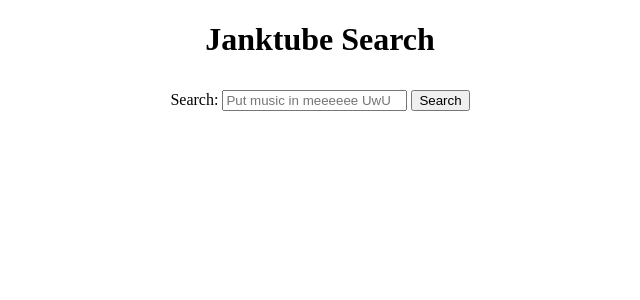
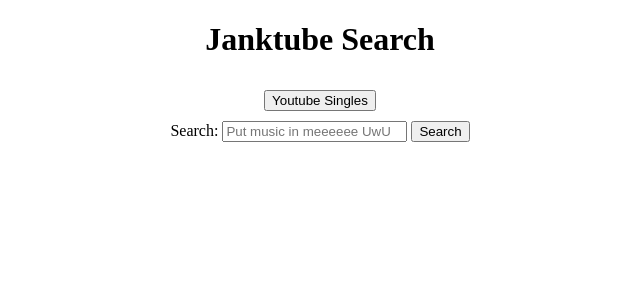
Before and after one commit to DumpsterCat11/FlaskProject, a Flask app: page / in a window 1280 px wide. Shown: the top 300 px of the page, without its empty margins (320-960 px from the left). Run offline with Flask 3, Linux system fonts and the light colour scheme.

Commit message:
feat: updating janktube

```diff
--- a/app.py
+++ b/app.py
@@ -19,7 +19,7 @@
 album_items = []
 
 
-@app.route('/')
+@app.route('/', methods=['GET', 'POST'])
 def index():
 
     return render_template('index.html')
@@ -246,9 +246,10 @@
         os.makedirs(artist_album_dir)
 
     output_location = os.path.join(artist_album_dir, "%(title)s.%(ext)s")
-    #subprocess_command = ["python3", "/usr/local/bin/yt-dlp", f"https://www.youtube.com/watch?v={track}", "--extract-audio", "--audio-format", "best", "--embed-thumbnail", "--write-thumbnail", "--add-metadata", "-o", output_location]
     for item in album_video_ids:
-        subprocess.run(["python3", "/usr/local/bin/yt-dlp", f"https://www.youtube.com/watch?v={item}", "--extract-audio", "--audio-format", "best", "--embed-thumbnail", "--write-thumbnail", "--add-metadata", "-o", output_location])
+        #docker location: "python3", "/usr/local/bin/yt-dlp"
+        subprocess_command = ["python3", "/usr/local/bin/yt-dlp", f"https://www.youtube.com/watch?v={item}", "--extract-audio", "--audio-format", "best", "--embed-thumbnail", "--write-thumbnail", "--add-metadata", "-o", output_location]
+        subprocess.run(subprocess_command)
 
     #clear url list before next search
     album_items.clear()
@@ -256,5 +257,22 @@
     persistent_url_list.clear()
     return render_template('downloading.html', thumbnail_url=thumbnail_url)
 
+@app.route("/hot_singles_route", methods=["GET", "POST"])
+def hot_singles():
+    return render_template("hot_singles.html")
+
+@app.route("/hot_singles_results_route", methods=["POST", "GET"])
+def hot_singles_results():
+    search_query = request.form.get("hot_singles_results")
+    print(f"search_query = {search_query}")
+    #test_output_location = "/home/brandon/mycoolmusic/%(title)s.%(ext)s"
+    #test_command = ["python3", "/home/brandon/.local/bin/yt-dlp", f"{search_query}", "--extract-audio", "--audio-format", "best", "-o", test_output_location]
+    hot_singles_audio_output_location = "/app/jellyfin_media/Single_Tracks/%(title)s.%(ext)s"
+    hot_singles_audio_command = ["python3", "/usr/local/bin/yt-dlp", f"{search_query}", "--extract-audio", "--audio-format", "best", "--embed-thumbnail", "--write-thumbnail", "--add-metadata", "-o", hot_singles_audio_output_location]
+
+    subprocess.run(hot_singles_audio_command)
+
+    return render_template("hot_singles_results.html", search_query=search_query)
+
 if __name__ == '__main__':
     app.run(debug=True)
--- a/templates/index.html
+++ b/templates/index.html
@@ -23,7 +23,17 @@
     </style>
 </head>
 <body>
+
     <h1>Janktube Search</h1>
+    <!--
+    <nav>
+      <a href="/" aria-current="page">Home</a>
+      <a href="/hot_singles_route">Hot Singles</a>
+    </nav>
+-->
+    <form action="/hot_singles_route" method="post">
+      <button type ="submit">Youtube Singles</button>
+    </form>
     <form action="{{ url_for('search') }}" method="post">
         <label for="search_query">Search:</label>
         <input type="text" name="search_query" id="search_query" placeholder="Put music in meeeeee UwU" required>
```
Also changed, not shown: templates/hot_singles.html (added, +22 -0 lines), templates/hot_singles_results.html (added, +16 -0 lines), 1 other file.
